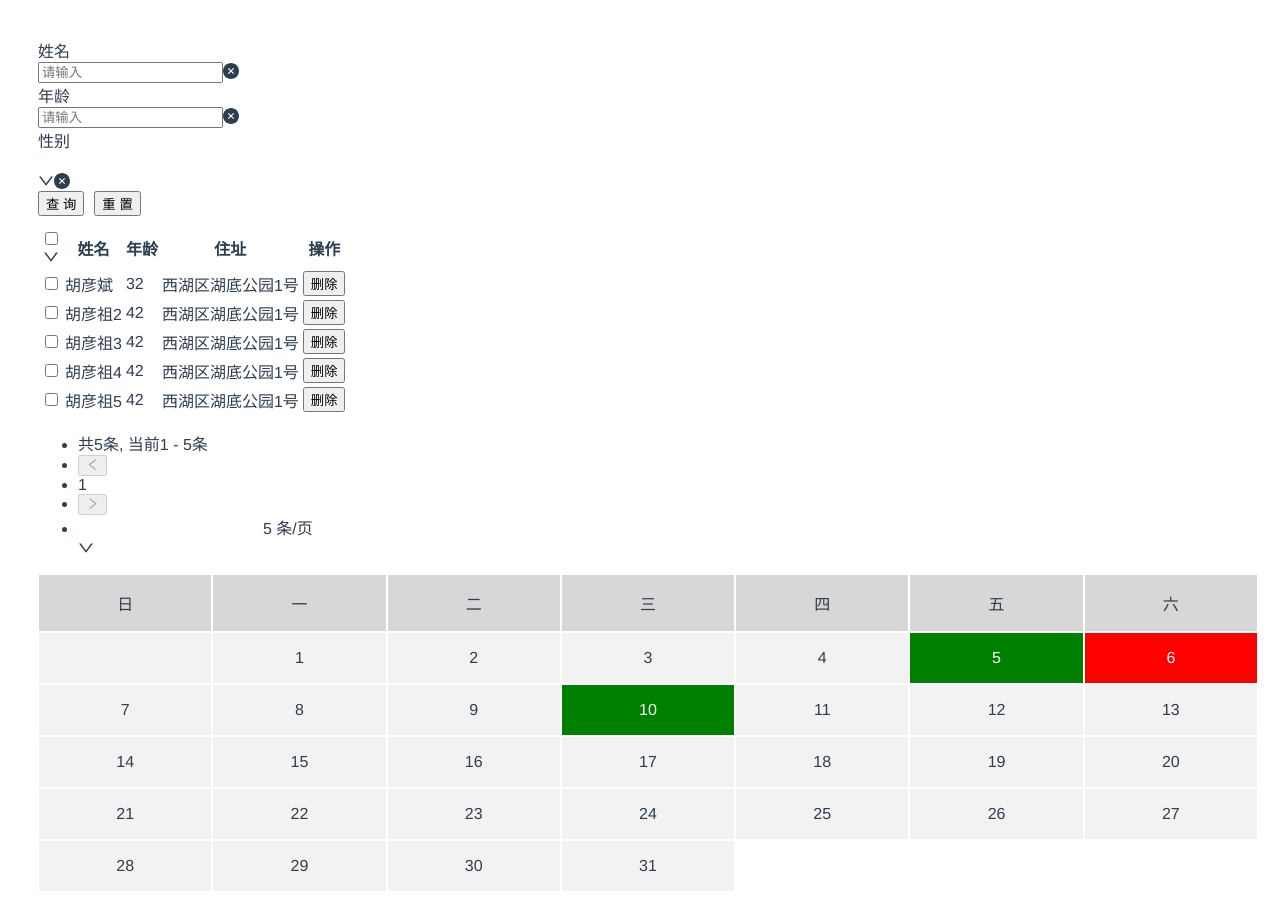
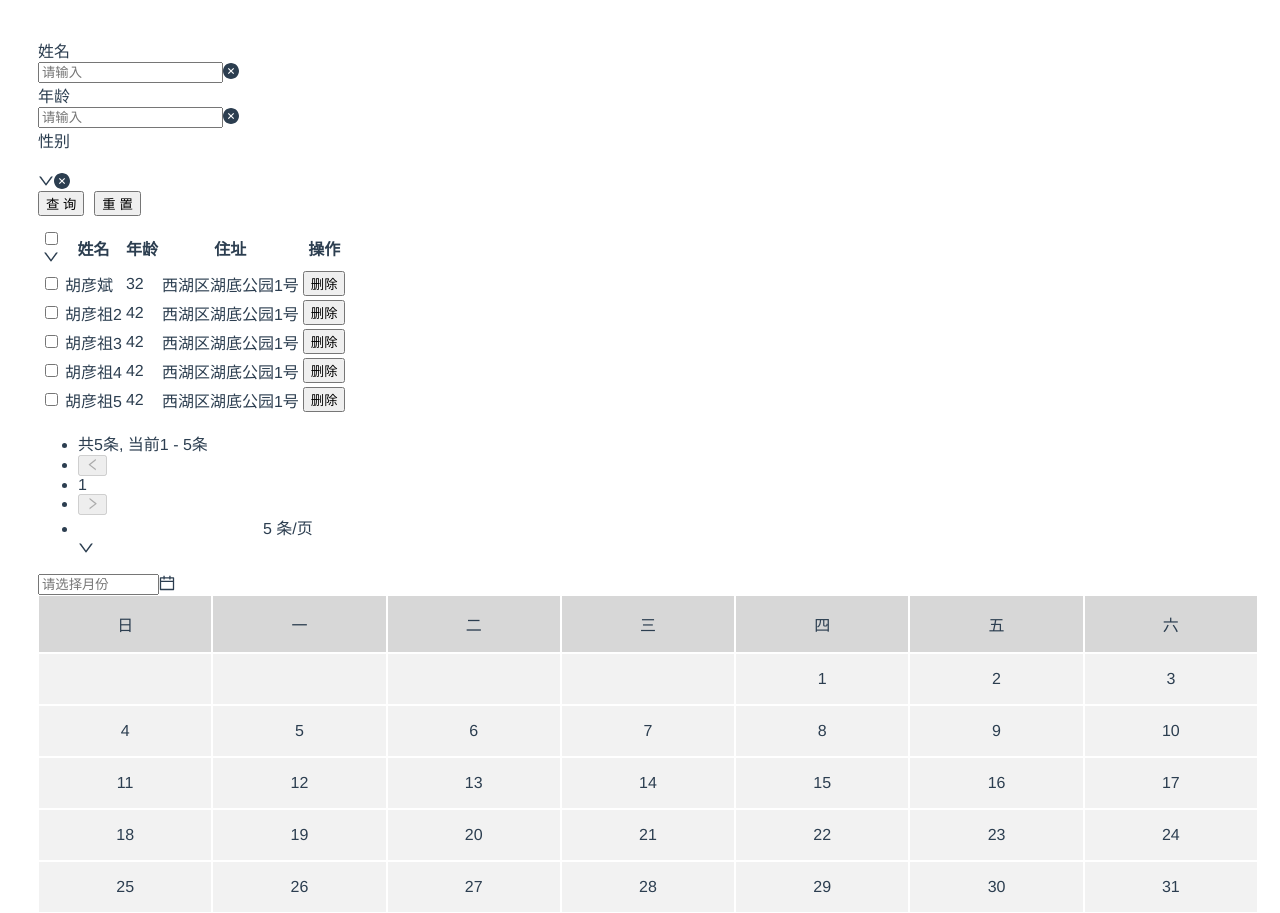
Before and after one commit to newDayStudy/vite-vue, a Vue app: page /#/home in a window 1280 px wide. Before the commit the page ends 892 px from the top, so only its background shows below. Built offline with nearby package versions, Linux system fonts and the light colour scheme.

Commit message:
feat: 国际化，日历组件月份显示问题

```diff
--- a/package.json
+++ b/package.json
@@ -12,6 +12,7 @@
   },
   "dependencies": {
     "ant-design-vue": "^3.2.11",
+    "dayjs": "^1.11.4",
     "vant": "^3.4.5",
     "vue": "^3.2.25",
     "vue-router": "4"
--- a/src/App.vue
+++ b/src/App.vue
@@ -1,5 +1,8 @@
 <script setup>
 import zhCN from "ant-design-vue/es/locale/zh_CN";
+import dayjs from "dayjs";
+import "dayjs/locale/zh-cn";
+dayjs.locale("zhCN");
 </script>
 
 <template>
--- a/src/components/calender/index.vue
+++ b/src/components/calender/index.vue
@@ -30,14 +30,6 @@ const $props = defineProps({
   },
 });
 
-const successArr = computed(() => {
-  return $props.success.map((item) => getDateObj(item).day);
-});
-
-const errorArr = computed(() => {
-  return $props.error.map((item) => getDateObj(item).day);
-});
-
 const days = computed(() => {
   const days = getDate($props.date);
   const week = getDay($props.date);
@@ -54,7 +46,7 @@ const days = computed(() => {
   return copyArr.map((item) => {
     return {
       label: item,
-      value: year + "-" + zeroFill(month) + "-" + zeroFill(item),
+      value: year + "-" + zeroFill(month + 1) + "-" + zeroFill(item),
     };
   });
 });
@@ -85,8 +77,8 @@ const onClickDay = (dayObj) => {
         :key="index"
         class="calender-block-name"
         :class="{
-          'block-day-success': successArr.includes(item.label),
-          'block-day-error': errorArr.includes(item.label),
+          'block-day-success': success.includes(item.value),
+          'block-day-error': error.includes(item.value),
         }"
         @click="onClickDay(item)"
       >
--- a/src/config/Antd.js
+++ b/src/config/Antd.js
@@ -9,6 +9,7 @@ import {
   Form,
   Table,
   Card,
+  DatePicker,
 } from "ant-design-vue";
 function antdRegisterComponent(app) {
   app
@@ -21,6 +22,7 @@ function antdRegisterComponent(app) {
     .use(Input)
     .use(Form)
     .use(Card)
+    .use(DatePicker)
     .use(Table);
 }
 export default antdRegisterComponent;
--- a/src/views/HomeCom.vue
+++ b/src/views/HomeCom.vue
@@ -156,6 +156,8 @@ const selections = reactive([
 const onCalendar = (dayObj) => {
   console.log(dayObj);
 };
+
+const date = ref("");
 </script>
 
 <template>
@@ -172,7 +174,12 @@ const onCalendar = (dayObj) => {
     >
     </Table>
     <a-card>
-      <Calendar @click="onCalendar" />
+      <a-date-picker
+        v-model:value="date"
+        picker="month"
+        value-format="YYYY-MM-DD"
+      />
+      <Calendar v-model:date="date" @click="onCalendar" />
     </a-card>
   </a-layout>
 </template>
```
Also changed, not shown: 2 other files (tests, documents, lock files or other folders).
